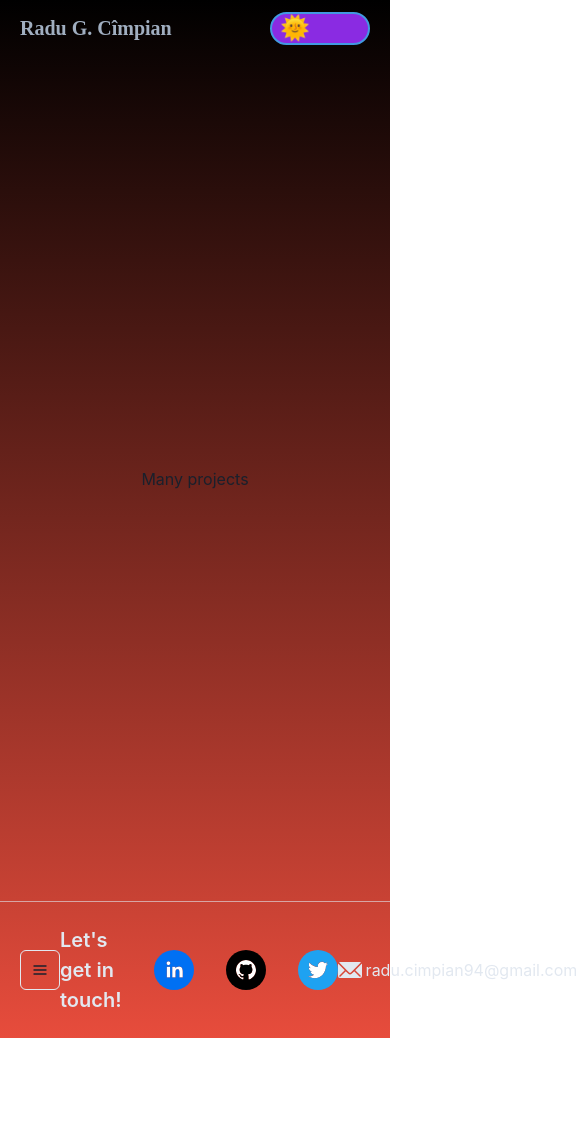
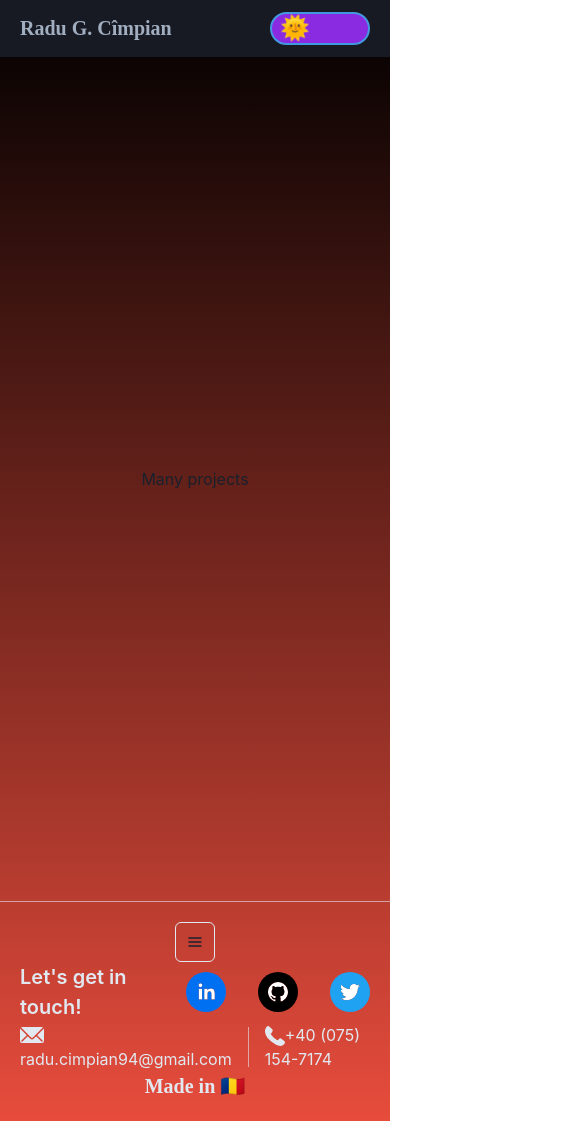
Before and after one commit to cimpianRadu/personal-website, a Next.js app: page /projects in a window 390 px wide. Shown: the top 1121 px of the page, 585 px wide, since content can reach past the window. Before the commit the page ends 1038 px from the top, so only its background shows below. Built offline with nearby package versions, Linux system fonts and the light colour scheme.

Commit message:
feat: footer layout for mobile

```diff
--- a/components/Footer/Footer.js
+++ b/components/Footer/Footer.js
@@ -23,6 +23,7 @@ export const Footer = () => {
         paddingX={5}
         alignItems="center"
         justifyContent="space-around"
+        flexDirection={['column', 'column', 'row']}
       >
         <Box display={['flex', 'flex', 'none']}>
           <NavigationMobile routes={ROUTES} />
@@ -61,19 +62,21 @@ export const Footer = () => {
           </HStack>
         </Flex>
         <Flex alignItems="center">
-          <Flex alignItems="center">
+          <Box>
             <EmailIcon w={6} h={6} marginRight={1} color="gray.200" />
             <Link color="gray.200" href="mailto:radu.cimpian94@gmail.com">
               radu.cimpian94@gmail.com
             </Link>
-          </Flex>
+          </Box>
           <Center height={10} marginX={4}>
             <Divider orientation="vertical" />
           </Center>
-          <PhoneIcon w={5} h={5} color="gray.200" />
-          <Link color="gray.200" href="tel:+40-075-154-7174">
-            +40 (075) 154-7174
-          </Link>
+          <Box>
+            <PhoneIcon w={5} h={5} color="gray.200" />
+            <Link color="gray.200" href="tel:+40-075-154-7174">
+              +40 (075) 154-7174
+            </Link>
+          </Box>
         </Flex>
         <Box>
           <Text
--- a/components/Header/Header.js
+++ b/components/Header/Header.js
@@ -7,7 +7,7 @@ export const Header = () => (
   <Flex
     paddingY={3}
     paddingX={5}
-    // background="teal.50"
+    background="gray.900"
     position="sticky"
     top={0}
   >
```
